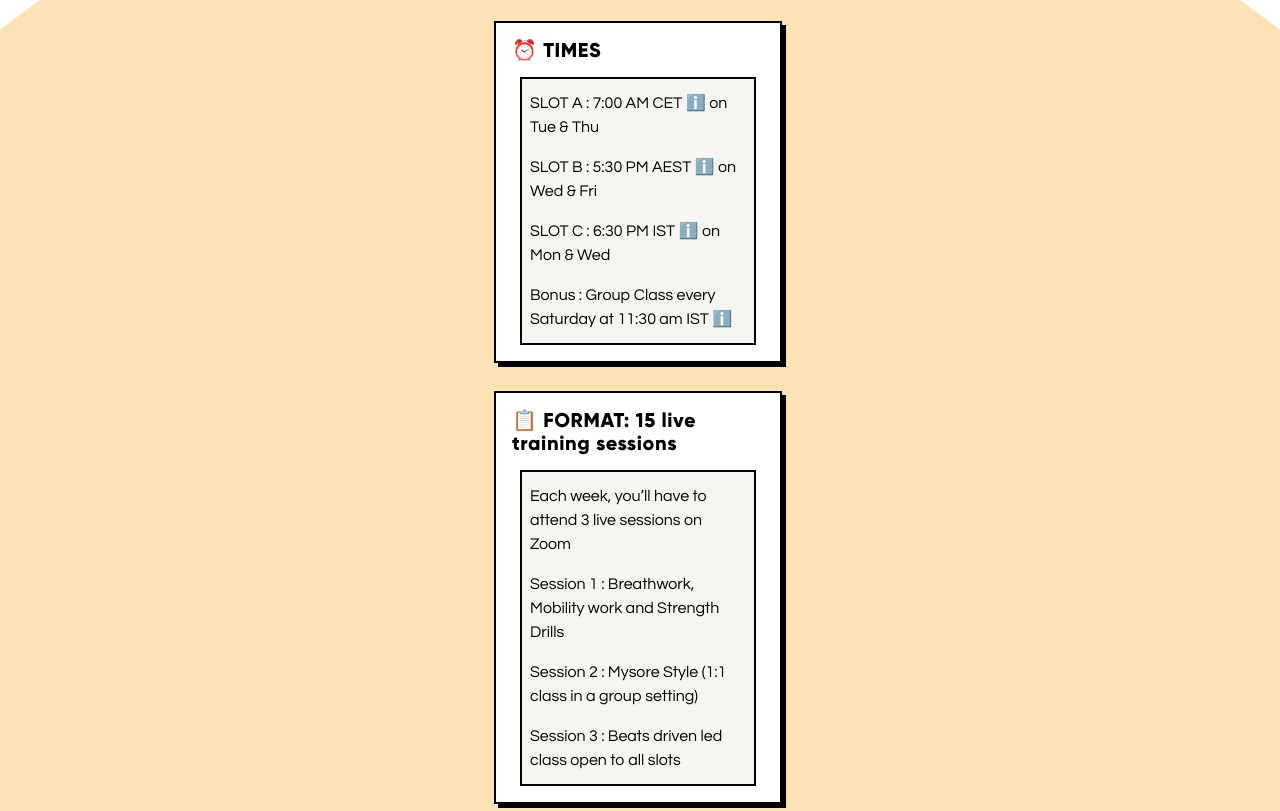
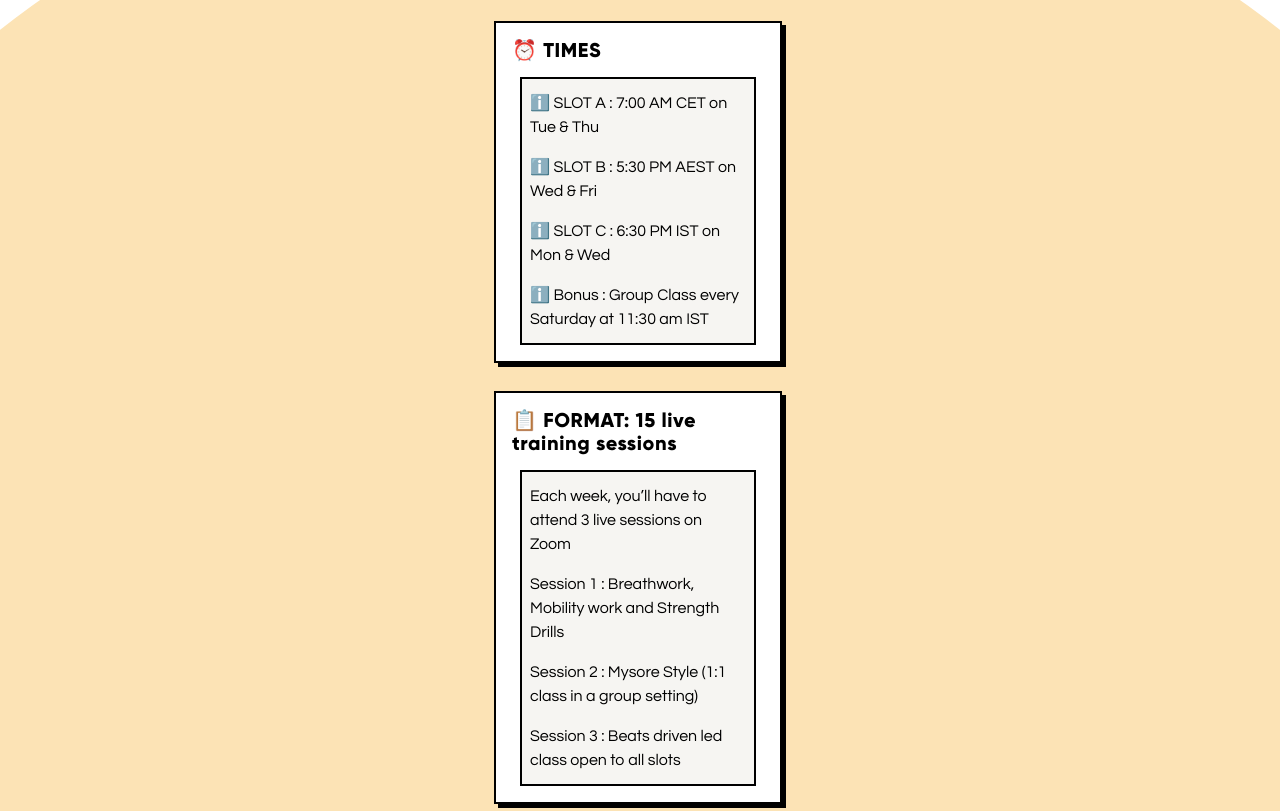
Before and after one commit to anandogs/sushmithashrikanth, an Astro site: page / in a window 1280 px wide. Shown: the part 1319-2130 px from the top of the page. Built offline with nearby package versions, Linux system fonts and the light colour scheme; Astro itself is replaced by a stand-in of ours.

Commit message:
updated tool tip p2

```diff
--- a/src/pages/index.astro
+++ b/src/pages/index.astro
@@ -64,32 +64,28 @@ import Footer from "../components/Footer.svelte";
 			<Box heading={"⏰ TIMES"}>
 				<div class="grid gap-y-4">
 					<p>
-						SLOT A : 7:00 AM CET <span
-							class="cursor-pointer tooltip"
+						<span class="cursor-pointer tooltip"
 							>ℹ️<span
 								>Ideal for Europe, East- Africa or India-WFH</span
 							>
-						</span> on Tue & Thu
+						</span> SLOT A : 7:00 AM CET on Tue & Thu
 					</p>
 					<p>
-						SLOT B : 5:30 PM AEST <span
-							class="cursor-pointer tooltip"
+						<span class="cursor-pointer tooltip"
 							>ℹ️<span
 								>Ideal for Australia, UK, India - lunch hour</span
 							>
-						</span> on Wed & Fri
+						</span> SLOT B : 5:30 PM AEST on Wed & Fri
 					</p>
 					<p>
-						SLOT C : 6:30 PM IST <span
-							class="cursor-pointer tooltip"
+						<span class="cursor-pointer tooltip"
 							>ℹ️<span>Ideal for India or USA</span>
-						</span> on Mon & Wed
+						</span> SLOT C : 6:30 PM IST on Mon & Wed
 					</p>
 					<p>
-						Bonus : Group Class every Saturday at 11:30 am IST <span
-							class="cursor-pointer tooltip"
+						<span class="cursor-pointer tooltip"
 							>ℹ️<span>7 am UK, 9 am Kenya, 5pm Sydney</span>
-						</span>
+						</span> Bonus : Group Class every Saturday at 11:30 am IST
 					</p>
 				</div>
 			</Box>
@@ -126,30 +122,40 @@ import Footer from "../components/Footer.svelte";
 		</section>
 		<section class="grid justify-items-center content-center gap-y-6 mx-4">
 			<h1 class="text-center">
-				<span class="custom_underline">What results </span><span
-					class="custom_underline">can you expect?</span>
+				<span class="custom_underline">What results</span><span
+					class="custom_underline">can you expect?</span
+				>
 			</h1>
 			<div class="mx-4">
 				<p>Here are the 6 most common results from our students</p>
 			</div>
 			<EmojiBox emoji={"📏"}>
-				It’s brought so much <strong>order and discipline</strong> into my entire life
+				It’s brought so much <strong>order and discipline</strong> into my
+				entire life
 			</EmojiBox>
 			<EmojiBox emoji={"🥕"}>
-				I eat and sleep much better now, and <strong>feel more energetic</strong> at work
+				I eat and sleep much better now, and <strong
+					>feel more energetic</strong
+				> at work
 			</EmojiBox>
 			<EmojiBox emoji={"🧘‍♀️"}>
-				I’ve become <strong>more patient</strong>, and this has improved my relationships
+				I’ve become <strong>more patient</strong>, and this has improved
+				my relationships
 			</EmojiBox>
 			<EmojiBox emoji={"📝"}>
-				The philosophy has helped me <strong>understand myself better</strong> and be more reflective than reflexive</EmojiBox>
+				The philosophy has helped me <strong
+					>understand myself better</strong
+				> and be more reflective than reflexive</EmojiBox
+			>
 			<EmojiBox emoji={"💪"}>
-				I feel much stronger in just 30 days, I <strong>feel more confident in my body</strong>
+				I feel much stronger in just 30 days, I <strong
+					>feel more confident in my body</strong
+				>
 			</EmojiBox>
 			<EmojiBox emoji={"💃"}>
-				It gave me the <strong>confidence to try out new things</strong> more often
+				It gave me the <strong>confidence to try out new things</strong>
+				more often
 			</EmojiBox>
-
 		</section>
 
 		<Footer />
```
